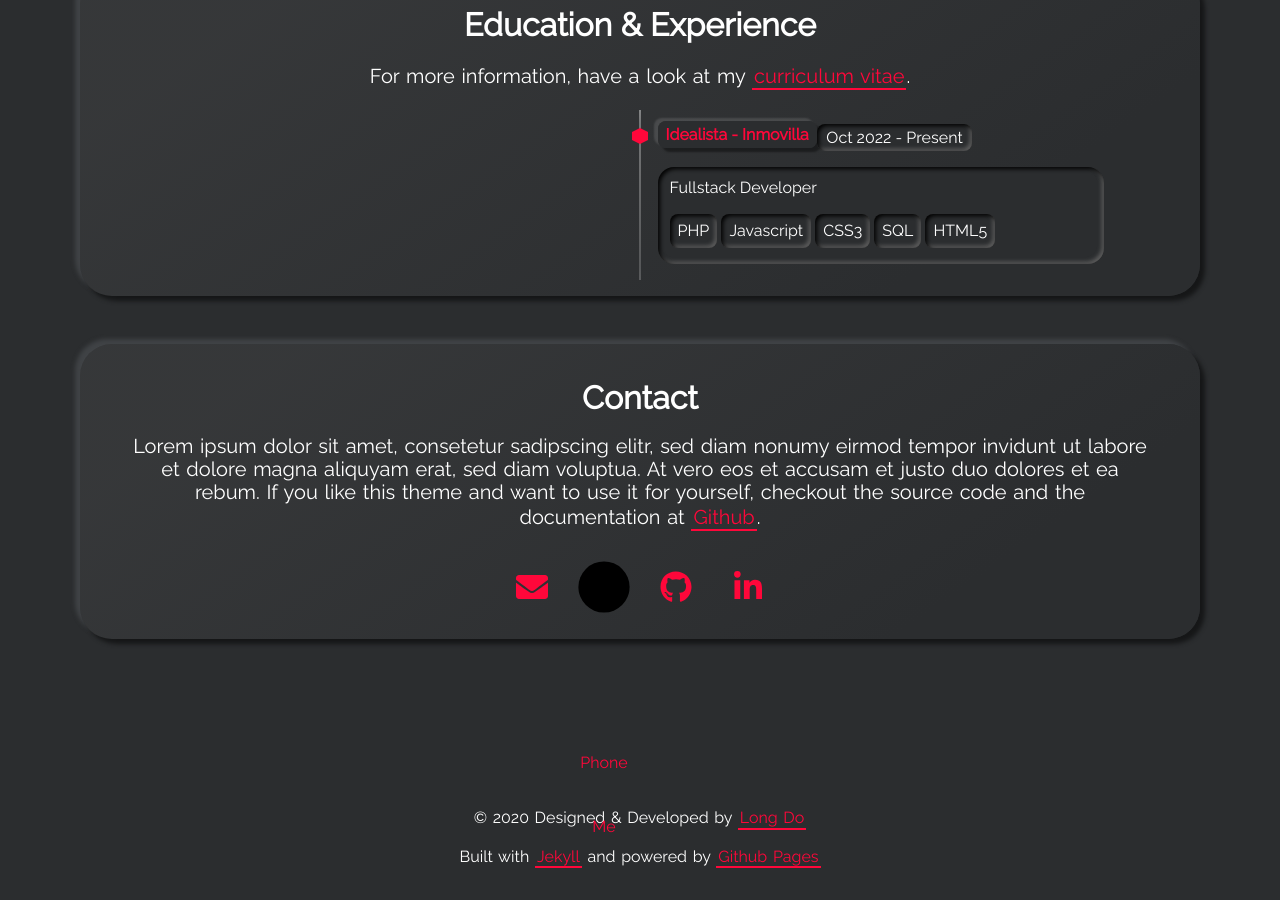
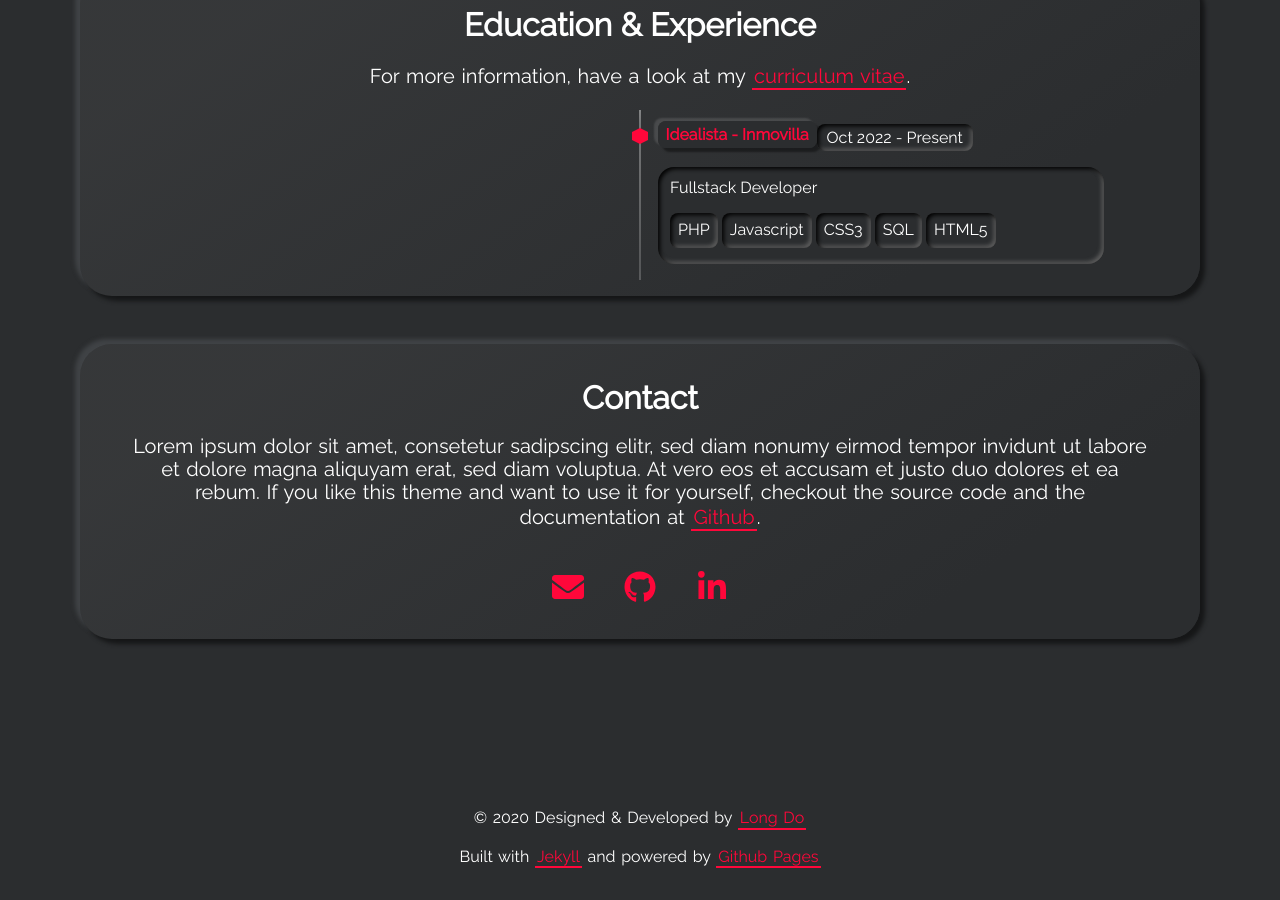
Before and after one commit to Joshbv6/Portfolio, a Jekyll site: the page built from index.html, in a window 1280 px wide and 900 px high, scrolled down 1948 px. Built offline with Jekyll 4.4.1, drawn with Linux system fonts in a browser that asks for light colours.

Commit message:
Update section-contact.html

```diff
--- a/_includes/section-contact.html
+++ b/_includes/section-contact.html
@@ -11,20 +11,6 @@
     </div>
   </a>
   {% endif %}
-
-  {% if site.phone != null %}
-  <a class="social-link email" aria-label="Phone Me" href="tel:{{site.phone}}">
-    <svg viewBox="0 0 200 200" class="circle">
-      <circle cx="100" cy="100" r="80" />
-    </svg>
-    <div class="social">
-      <svg class="social-svg" viewBox="0 0 48 48">
-        <use x="12" y="12" width="24" height="24" viewBox="0 0 48 48" xlink:href="{{ "/assets/img/solid.svg#github" | prepend: site.baseurl }}""></use>
-      </svg>
-    </div>
-    <span class="label">Phone Me</span>
-  </a>
-{% endif %}
 
   {% if site.github_username != null %}
   <a class="social-link" aria-label="My GitHub" target="_blank" rel="noreferrer"
```
